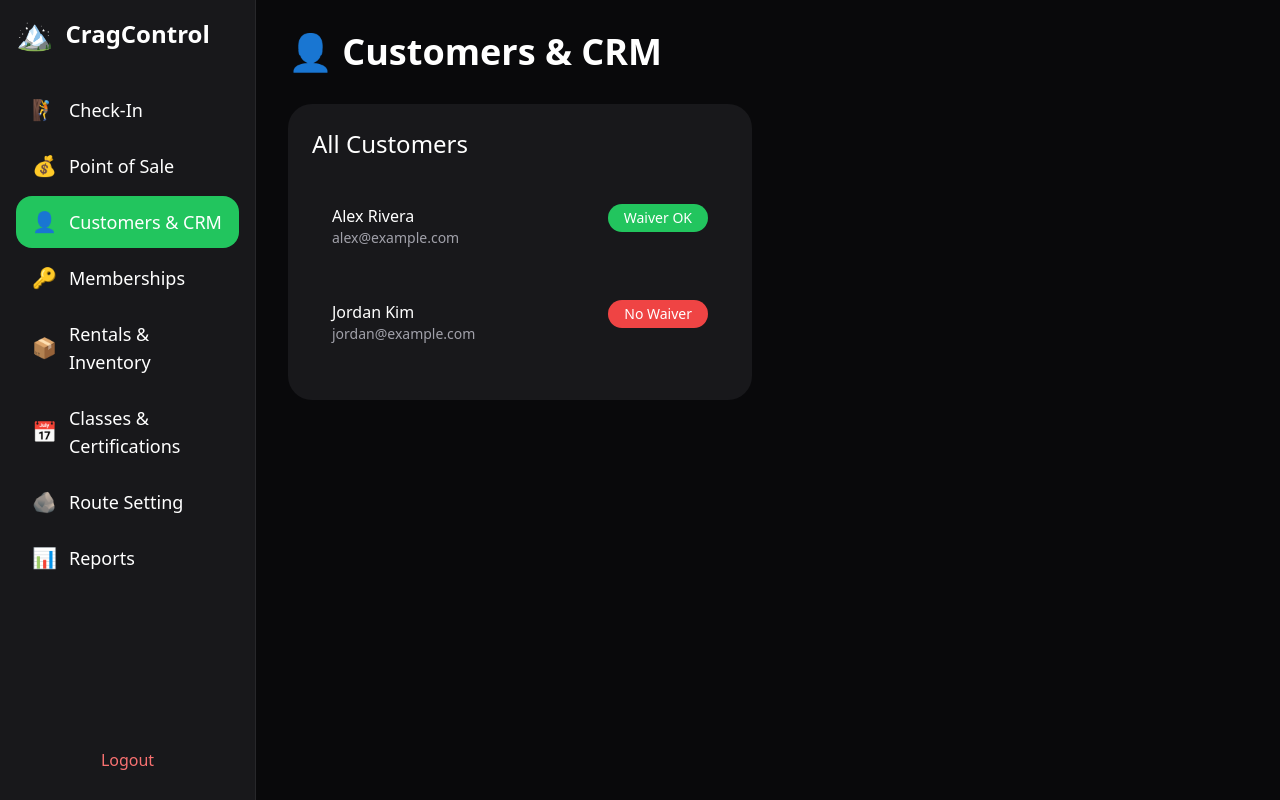
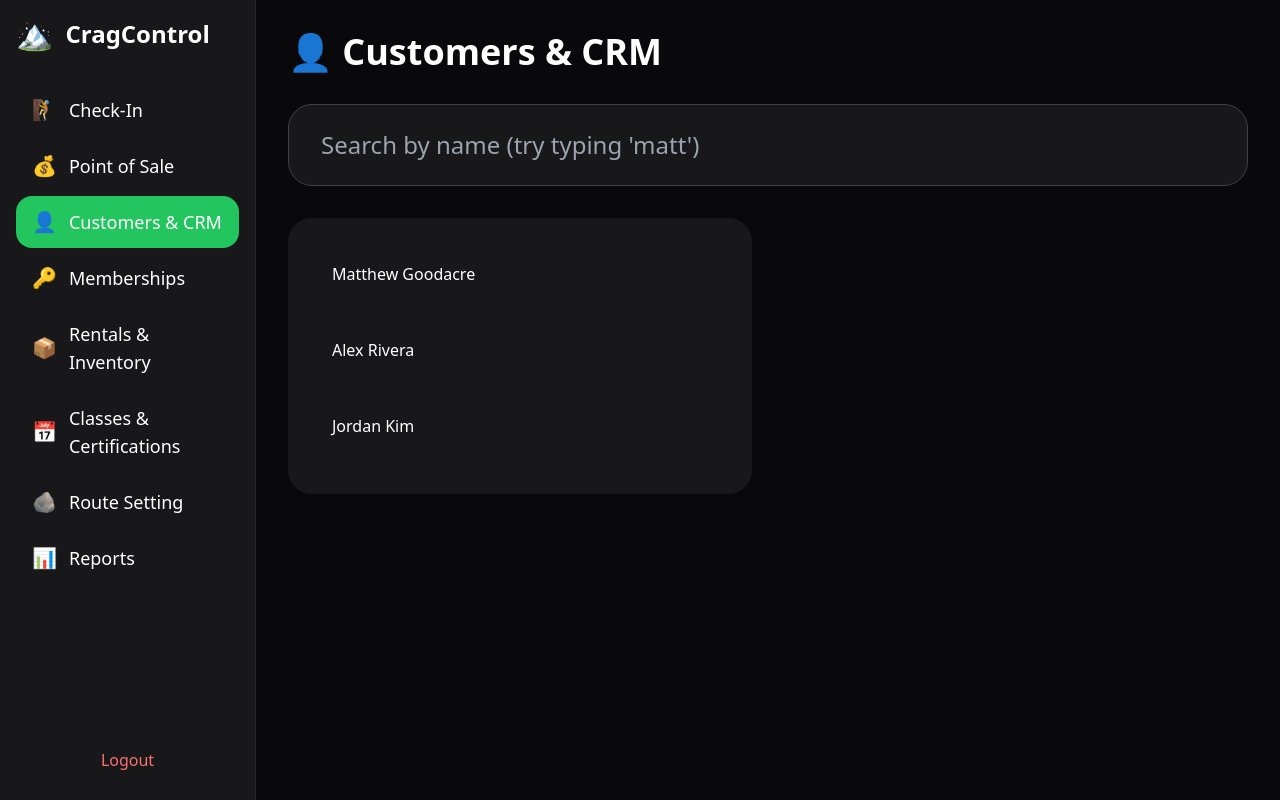
Before and after one commit to godacre/cragcontrol, a Next.js app: page /dashboard/customers in a window 1280 px wide. Built offline with nearby package versions, Linux system fonts and the light colour scheme; sample sign-in values are in the browser's storage.

Commit message:
Refactor Customers component and update customer data

```diff
--- a/app/dashboard/customers/page.tsx
+++ b/app/dashboard/customers/page.tsx
@@ -1,80 +1,57 @@
 'use client';
-import { useState } from 'react';
+import { useState, useEffect } from 'react';
 
 export default function Customers() {
-  const [customers] = useState([
-    { id: 1, name: 'Alex Rivera', email: 'alex@example.com', membership: 'Monthly', waiver: true, notes: 'Lead certified – very strong climber' },
-    { id: 2, name: 'Jordan Kim', email: 'jordan@example.com', membership: 'Expired', waiver: false, notes: 'Needs to retake belay test' },
+  const [allCustomers] = useState([
+    { id: 1, name: 'Matthew Goodacre', email: 'matthew@example.com', membership: 'Monthly', waiver: true, notes: 'Regular – loves 5.12 routes' },
+    { id: 2, name: 'Alex Rivera', email: 'alex@example.com', membership: 'Annual', waiver: true, notes: 'Lead certified' },
+    { id: 3, name: 'Jordan Kim', email: 'jordan@example.com', membership: 'Expired', waiver: false, notes: 'Needs belay test' },
   ]);
+  const [search, setSearch] = useState('');
   const [selected, setSelected] = useState<any>(null);
-  const [signatureData, setSignatureData] = useState<string>('');
+  const [signatureData, setSignatureData] = useState('');
 
-  const canvasRef = (canvas: HTMLCanvasElement | null) => {
-    if (canvas) {
-      const ctx = canvas.getContext('2d');
-      if (ctx) {
-        ctx.lineWidth = 4;
-        ctx.lineJoin = 'round';
-        ctx.lineCap = 'round';
-        ctx.strokeStyle = '#22c55e';
-      }
-    }
-  };
+  const filtered = allCustomers.filter(c =>
+    c.name.toLowerCase().includes(search.toLowerCase())
+  );
 
-  const saveSignature = () => {
-    const canvas = document.querySelector('canvas') as HTMLCanvasElement;
-    if (canvas) setSignatureData(canvas.toDataURL());
-  };
-
-  const clearSignature = () => {
-    const canvas = document.querySelector('canvas') as HTMLCanvasElement;
-    const ctx = canvas.getContext('2d');
-    if (ctx) ctx.clearRect(0, 0, canvas.width, canvas.height);
-  };
+  // Persistence
+  useEffect(() => {
+    const saved = localStorage.getItem('cragcontrol_customers');
+    if (saved) console.log('Loaded saved customers');
+  }, []);
 
   return (
     <div>
       <h1 className="text-4xl font-bold mb-8">👤 Customers & CRM</h1>
+
+      <input
+        type="text"
+        value={search}
+        onChange={(e) => setSearch(e.target.value)}
+        placeholder="Search by name (try typing 'matt')"
+        className="w-full bg-zinc-900 border border-zinc-700 rounded-3xl px-8 py-6 text-2xl mb-8"
+      />
+
       <div className="grid grid-cols-2 gap-8">
-        {/* Customer List */}
-        <div className="bg-zinc-900 p-6 rounded-3xl">
-          <h2 className="text-2xl mb-6">All Customers</h2>
-          {customers.map(c => (
-            <button
-              key={c.id}
-              onClick={() => setSelected(c)}
-              className="w-full text-left p-5 hover:bg-zinc-800 rounded-2xl mb-3 flex justify-between"
-            >
-              <div>
-                <div className="font-medium">{c.name}</div>
-                <div className="text-sm text-zinc-400">{c.email}</div>
-              </div>
-              <div className={`px-4 py-1 rounded-full text-sm ${c.waiver ? 'bg-green-500' : 'bg-red-500'}`}>
-                {c.waiver ? 'Waiver OK' : 'No Waiver'}
-              </div>
+        <div className="bg-zinc-900 p-6 rounded-3xl max-h-[600px] overflow-auto">
+          {filtered.map(c => (
+            <button key={c.id} onClick={() => setSelected(c)} className="w-full text-left p-5 hover:bg-zinc-800 rounded-2xl mb-3">
+              {c.name}
             </button>
           ))}
         </div>
 
-        {/* Profile + Waiver */}
         {selected && (
           <div className="bg-zinc-900 p-8 rounded-3xl">
-            <h2 className="text-3xl mb-2">{selected.name}</h2>
-            <p className="text-zinc-400 mb-6">{selected.email}</p>
-            <p className="mb-4"><strong>Notes:</strong> {selected.notes}</p>
-
-            {/* Digital Waiver */}
-            <div className="border border-zinc-700 p-6 rounded-3xl mb-6">
-              <h3 className="text-xl mb-4">Digital Waiver Signature</h3>
-              <canvas ref={canvasRef} width="600" height="200" className="border border-dashed border-zinc-600 rounded-2xl bg-white w-full" />
-              <div className="flex gap-3 mt-4">
-                <button onClick={saveSignature} className="flex-1 bg-green-500 py-4 rounded-2xl text-lg">Save Signature</button>
-                <button onClick={clearSignature} className="flex-1 bg-zinc-700 py-4 rounded-2xl text-lg">Clear</button>
-              </div>
-              {signatureData && <p className="text-green-400 text-sm mt-3">✅ Signature saved (demo)</p>}
+            <h2 className="text-3xl">{selected.name}</h2>
+            <p className="text-zinc-400">{selected.email}</p>
+            <p className="mt-6"><strong>Notes:</strong> {selected.notes}</p>
+            {/* Signature canvas stays the same as before */}
+            <div className="mt-8 border border-zinc-700 p-6 rounded-3xl">
+              <canvas width="600" height="200" className="border border-dashed w-full bg-white" />
+              <button className="mt-4 bg-green-500 w-full py-4 rounded-2xl">Save Signature</button>
             </div>
-
-            <button className="w-full bg-white text-black py-6 rounded-3xl text-xl font-medium">Save Profile + Notes</button>
           </div>
         )}
       </div>
```
